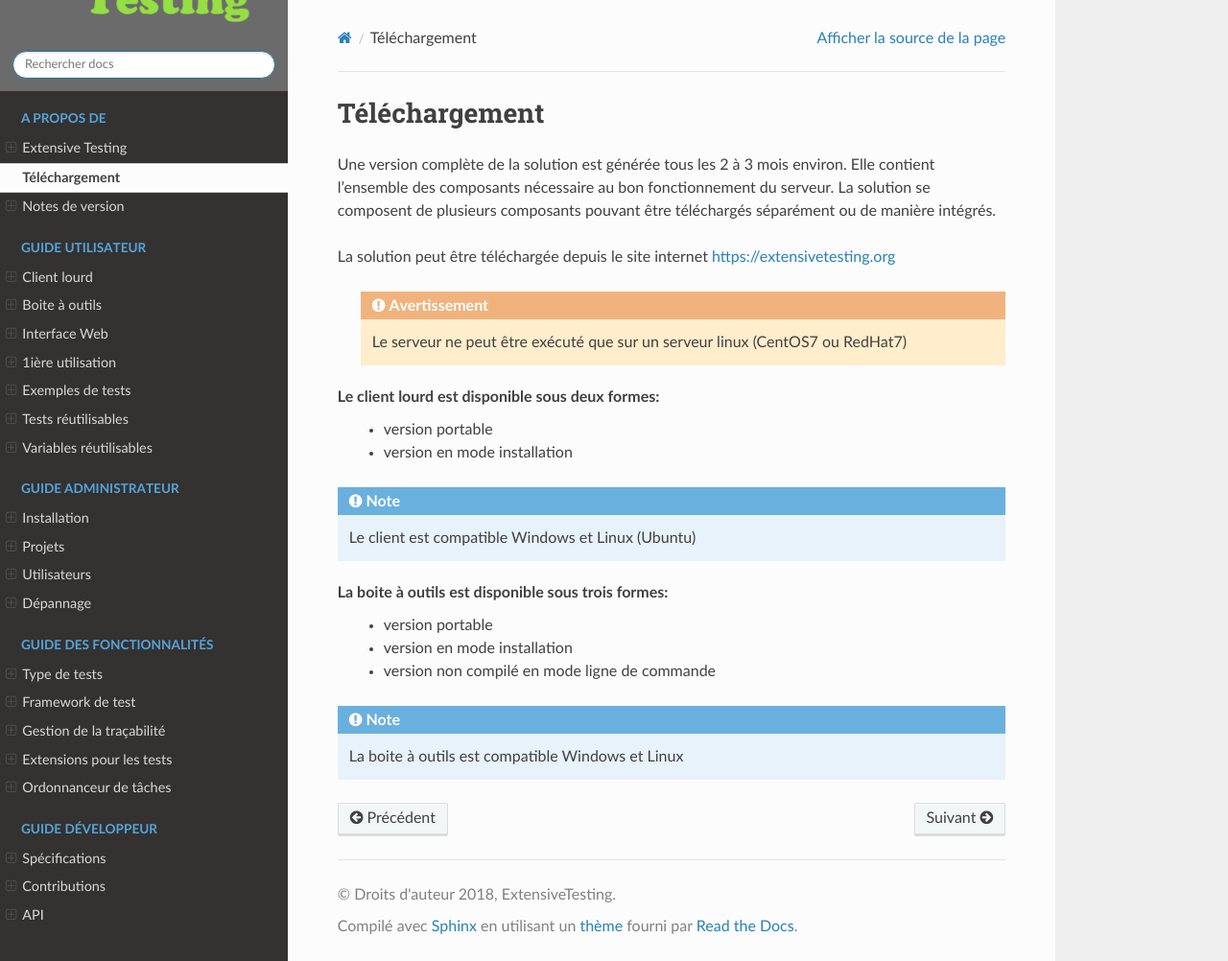
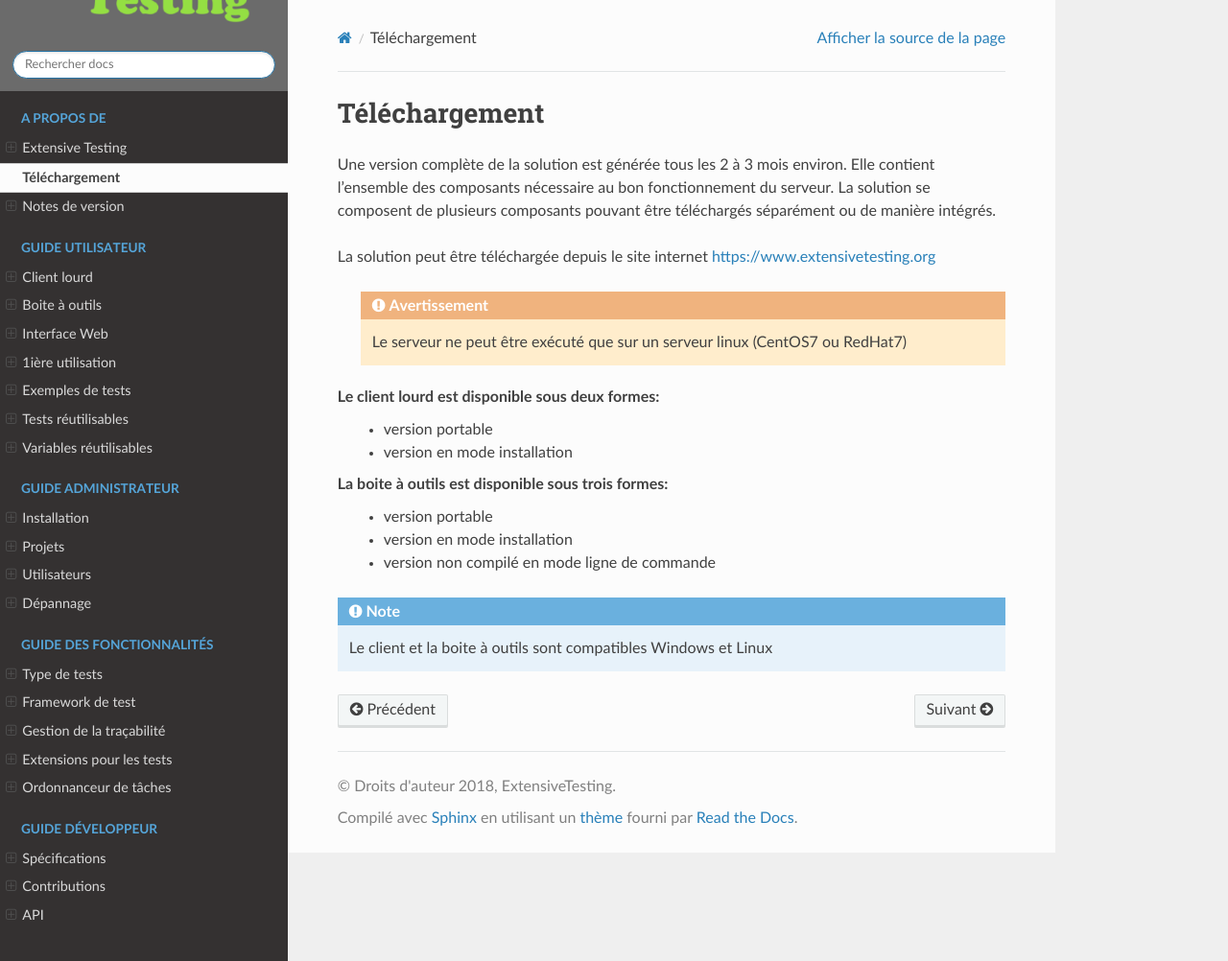
Before and after one commit to ExtensiveAutomation/extensiveautomation-fr.readthedocs.io, a Sphinx documentation site: the page built from docs/about/download.rst, in a window 1280 px wide and 1002 px high. Shown: the whole window at 96% size. Built offline with Sphinx 7.4.7 and the Read the Docs theme 2.0.0, drawn with Linux system fonts in a browser that asks for light colours; pages that are not in the unit, such as notebooks, are missing from menus.

Commit message:
mise à jour à propos

```diff
--- a/docs/about/download.rst
+++ b/docs/about/download.rst
@@ -5,7 +5,7 @@ Une version complète de la solution est générée tous les 2 à 3 mois environ
 Elle contient l'ensemble des composants nécessaire au bon fonctionnement du serveur.
 La solution se composent de plusieurs composants pouvant être téléchargés séparément ou de manière intégrés.
 
-La solution peut être téléchargée depuis le site internet https://extensivetesting.org
+La solution peut être téléchargée depuis le site internet https://www.extensivetesting.org
 
  .. warning:: Le serveur ne peut être exécuté que sur un serveur linux (CentOS7 ou RedHat7)
 
@@ -13,11 +13,9 @@ Le client lourd est disponible sous deux formes:
  - version portable
  - version en mode installation
 
-.. note:: Le client est compatible Windows et Linux (Ubuntu)
-
 La boite à outils est disponible sous trois formes:
  - version portable
  - version en mode installation
  - version non compilé en mode ligne de commande
 
-.. note:: La boite à outils est compatible Windows et Linux
+.. note:: Le client et la boite à outils sont compatibles Windows et Linux
--- a/docs/about/purpose.rst
+++ b/docs/about/purpose.rst
@@ -28,7 +28,7 @@ La solution couvre plusieurs usages et peut être utilisé pour les cas suivants
  - automatiser le déploiement de serveurs
  - automatiser le déploiement d'applications
 
-.. note:: La solution est développée en python donc l'ensemble de vos scripts peut etre intégré ou exécuté par la solution.
+.. note:: ExtensiveTesting est développée en python donc l'ensemble de vos scripts sont intégrables ou exécutables par la solution.
 
 License
 -------
```
Also changed, not shown: docs/about/releasenotes.rst (+38 -35 lines).
